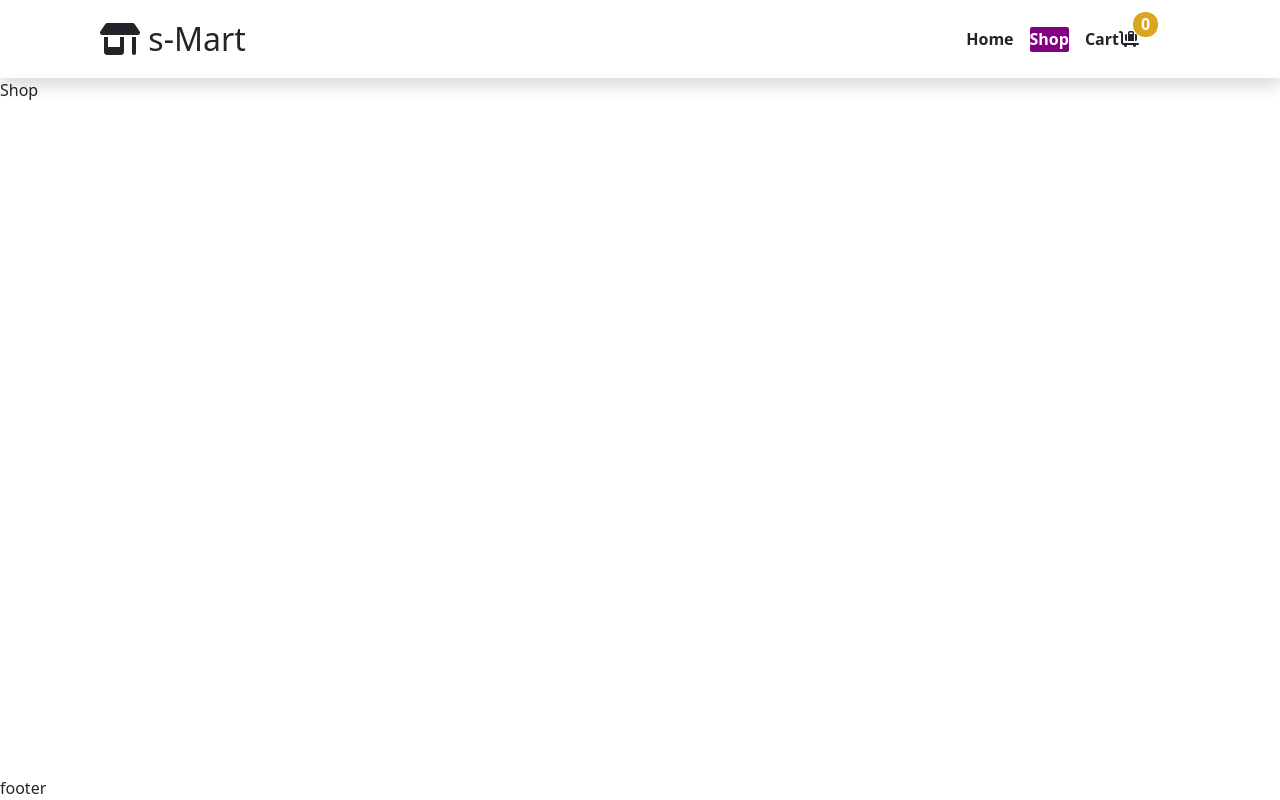
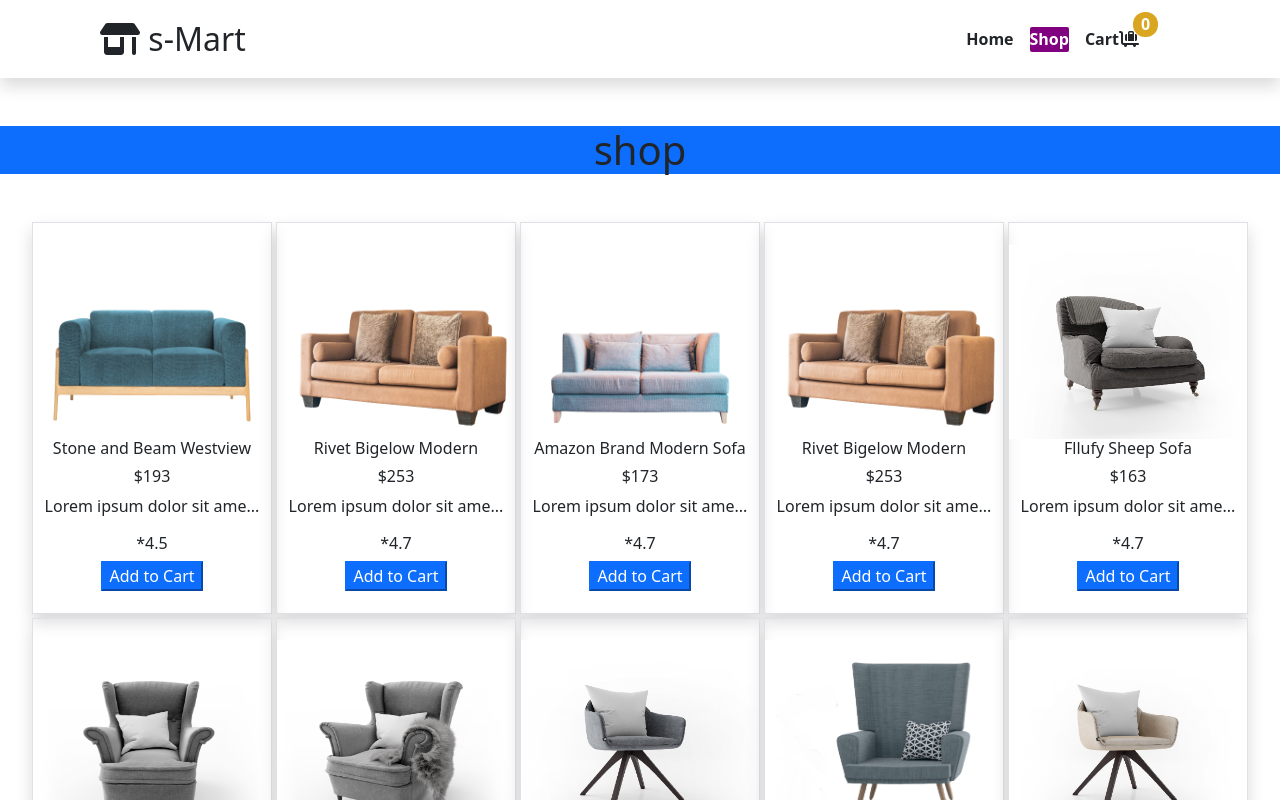
Before and after one commit to prasanth0016/mart, a React (Vite) app in the folder shoppingMart/: page /shop in a window 1280 px wide. Shown: the top 800 px of the page. Built offline with nearby package versions, Linux system fonts and the light colour scheme.

Commit message:
cart page

```diff
--- a/shoppingMart/src/App.jsx
+++ b/shoppingMart/src/App.jsx
@@ -9,9 +9,9 @@ function App() {
 
   return (
     <>
-      <Header />
-      <Navigation />
-      <Footer />
+      <Header/>
+      <Navigation/>
+      <Footer/>
     </>
   )
 }
--- a/shoppingMart/src/Cart.jsx
+++ b/shoppingMart/src/Cart.jsx
@@ -1,7 +1,28 @@
 import React from 'react'
+import { cart } from './data/products'
 
 export default function Cart() {
-  return (
-    <div>Cart</div>
-  )
+    return (
+        <>
+            <h1 className='bg-primary m-5 text-white p-3 relative-top'>cart items</h1>
+            <div className='d-flex w-100 p-5 gap-2 justify-content-center'>
+                <div className='w700 border d-flex flex-column'>
+                    {
+                        cart.map((product, index) => <div className='w-100 d-flex border justify-content-center align-items-center' key={index}>
+                            <img className='w-25' src={product.imgUrl} alt="" />
+                            <p className='w-50'>{product.description}</p>
+                            <button className='w-25'>remove</button>
+                        </div>)
+                    }
+                </div>
+                <div className='w300 border h-25'>
+                    <h1>summary</h1>
+                    <div>
+                        <h1>total</h1>
+                    </div>
+
+                </div>
+            </div>
+        </>
+    )
 }
--- a/shoppingMart/src/Footer.jsx
+++ b/shoppingMart/src/Footer.jsx
@@ -3,9 +3,11 @@ import React from 'react'
 export default function Footer() {
   return (
     <>
-    <footer className='fixed-bottom'>
-      footer
-    </footer>
+      <footer className='mt-5'>
+        <div className='d-flex justify-content-center align-items-center bg-secondary text-warning'>
+          <h6>All Rights Reserved</h6>
+        </div>
+      </footer>
     </>
   )
 }
--- a/shoppingMart/src/Header.jsx
+++ b/shoppingMart/src/Header.jsx
@@ -1,5 +1,6 @@
 import React from 'react'
 import { NavLink, Link } from 'react-router-dom'
+import { cartCount } from './data/products'
 // import { Link } from 'react-router'
 
 export default function Header() {
@@ -13,7 +14,7 @@ export default function Header() {
           <div className='d-flex gap-3 fw-bold fontForMobile'>
             <NavLink to='/home' className={(e) => e?.isActive ? "activelink text-decoration-none" : "text-dark text-decoration-none"}>Home</NavLink>
             <NavLink to='/shop' className={(e) => e?.isActive ? "activelink text-decoration-none" : "text-dark text-decoration-none"}>Shop</NavLink>
-            <NavLink to='/cart' className={(e) => e?.isActive ? "activelink text-decoration-none" : "text-dark text-decoration-none"}>Cart<i className="fa-solid fa-cart-flatbed-suitcase"></i></NavLink><div className='cartnum'>0</div>
+            <NavLink to='/cart' className={(e) => e?.isActive ? "activelink text-decoration-none" : "text-dark text-decoration-none"}>Cart<i className="fa-solid fa-cart-flatbed-suitcase"></i></NavLink><div className='cartnum'>{cartCount}</div>
           </div>
         </div>
       </header>
--- a/shoppingMart/src/Shop.jsx
+++ b/shoppingMart/src/Shop.jsx
@@ -1,7 +1,30 @@
 import React from 'react'
+import { cart, cartCount, products } from './data/products'
+import Cart from './Cart'
 
 export default function Shop() {
+    function addToCart(product) {
+        cart.push(product);
+        cartCount = (cartCount + 1);
+        console.log(cart);
+        // <Cart product={product}/>
+    }
+
     return (
-        <div>Shop</div>
+
+        <>
+            <h1 className='bg-primary text-center mt-5'>shop</h1>
+
+            <div className='w-100 d-flex flex-wrap gap-1 justify-content-center mt-5'>
+                {products.map((product, index) => <div className='d-flex justify-content-center align-items-center flex-column w250 border shadow' key={index}>
+                    <img className='w-100 h-50' src={product.imgUrl} alt="" />
+                    <h6>{product.productName}</h6>
+                    <h6>${product.price}</h6>
+                    <p>{product.shortDesc.slice(0, 25)}...</p>
+                    <h6>*{product.avgRating}</h6>
+                    <button onClick={() => addToCart(product)} className='bg-primary text-white border-primary border-radius'>Add to Cart</button>
+                </div>)}
+            </div>
+        </>
     )
 }
--- a/shoppingMart/src/data/products.js
+++ b/shoppingMart/src/data/products.js
@@ -814,3 +814,7 @@ export const products = [
   },
 
 ];
+
+
+export const cartCount = 0
+export const cart = [];
--- a/shoppingMart/src/style.css
+++ b/shoppingMart/src/style.css
@@ -30,6 +30,24 @@
 }
 .slidemaindiv{
     height: 350px;
+}
+
+/* SHOP */
+.w250{
+    width: 240px;
+}
+
+/* CART */
+.w700{
+    width: 700px;
+}
+.w300{
+    width: 300px;
+}
+.posi{
+    position: absolute;
+    top: 280px;
+    left: 800px;
 }
 
 /* MObile Screen */
@@ -73,4 +91,8 @@
     .slidemaindiv{
         height: 150px;
     }
+    /* SHOP */
+    .w250{
+        width: 150px;
+    }
 }
```
